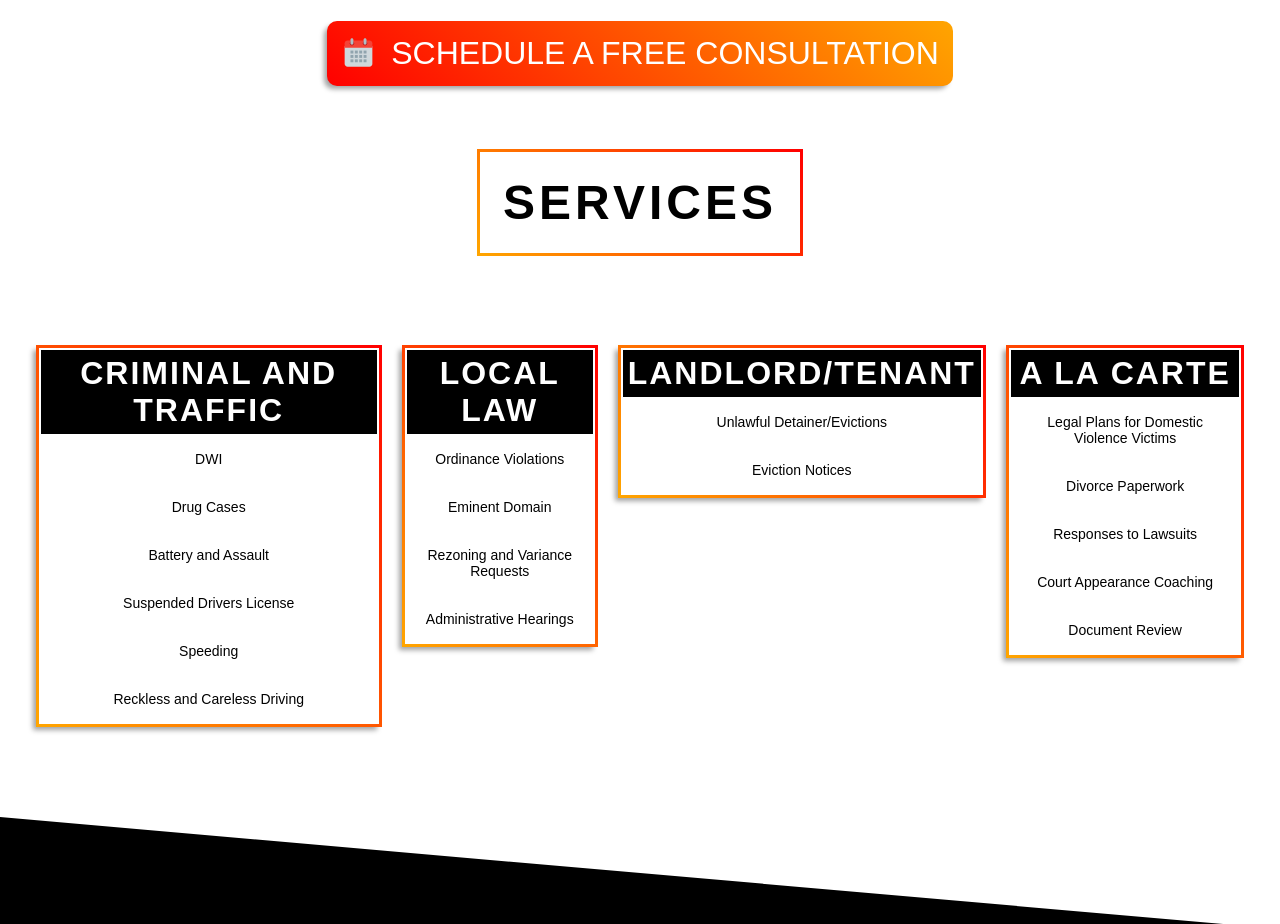
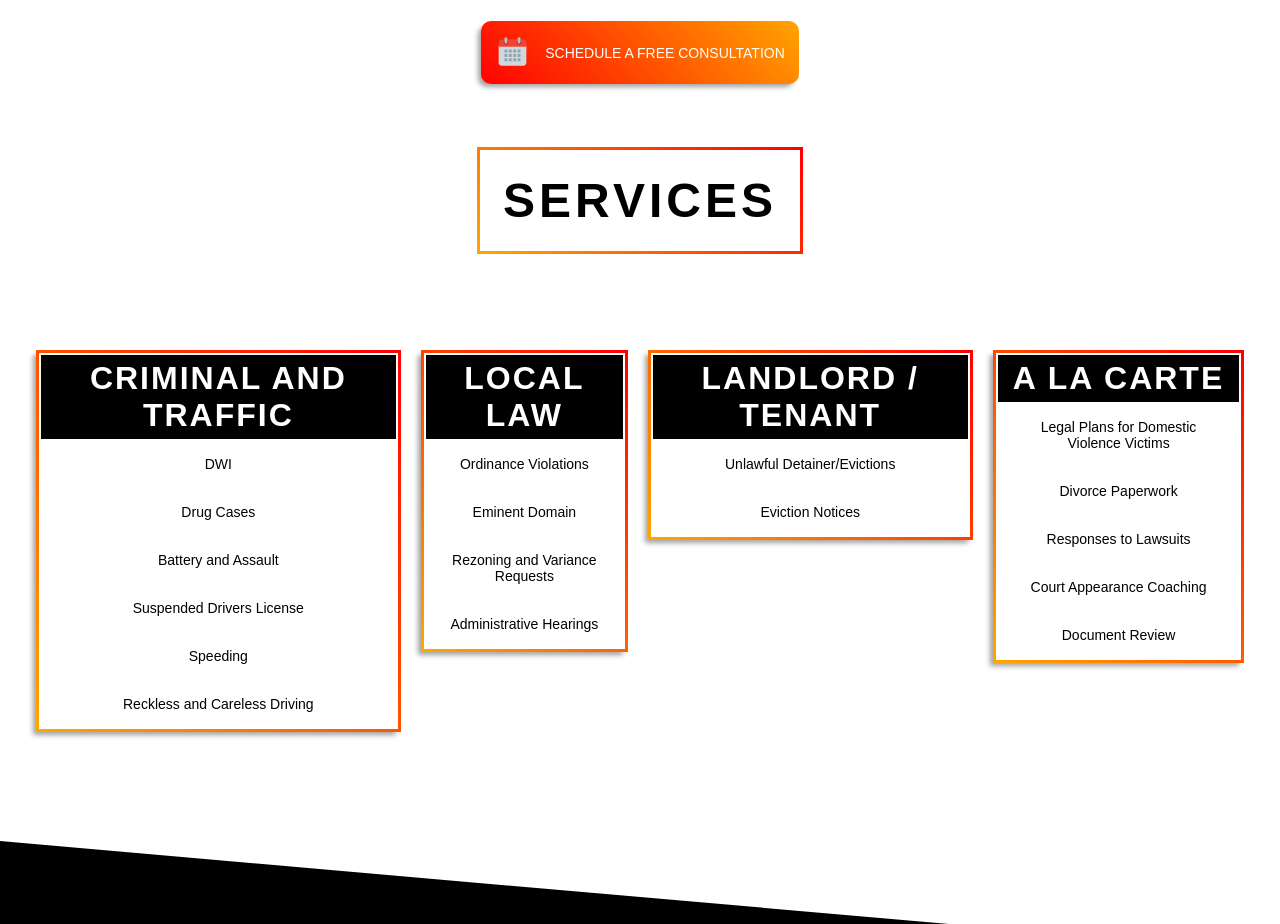
Before and after one commit to MattDeLaO/Sparkman-Law, a Gatsby site: page / in a window 1280 px wide. Shown: the part 802-1726 px from the top of the page. Built offline with nearby package versions, Linux system fonts and the light colour scheme; Gatsby itself is replaced by a stand-in of ours.

Commit message:
Added more styles

```diff
--- a/src/components/ScheduleConsultation.js
+++ b/src/components/ScheduleConsultation.js
@@ -15,8 +15,9 @@ const ScheduleConsultationWrapper = styled.a`
   color: white;
   background-clip: padding-box;
   padding: 10px;
-
   margin: 2%;
+  max-width: 75%;
+  text-align: center;
   text-transform: uppercase;
   :after {
     position: absolute;
@@ -30,13 +31,13 @@ const ScheduleConsultationWrapper = styled.a`
     border-radius: 10px;
   }
   @media screen and (min-width: 320px) {
-    font-size: 0.6em;
+    font-size: 10px;
   }
   @media screen and (min-width: 768px) {
-    font-size: 0.7em;
+    font-size: 12px;
   }
   @media screen and (min-width: 1224px) {
-    font-size: 1em;
+    font-size: 14px;
   }
   visibility: ${props => (props.isVisible ? "visible" : "hidden")};
   opacity: ${props => (props.isVisible ? 1 : 0)};
--- a/src/components/Section.js
+++ b/src/components/Section.js
@@ -40,9 +40,10 @@ const Content = styled.div`
   justify-content: space-evenly;
   padding-right: 2%;
   padding-left: 2%;
+  padding-top: 4%;
+  padding-bottom: 5%;
   color: ${props => (props.primary ? "black" : "white")};
   z-index: 10;
-  min-height: 60vh;
   visibility: ${props => (props.isVisible ? "visible" : "hidden")};
   opacity: ${props => (props.isVisible ? 1 : 0)};
   transition: opacity 1s ease-out;
--- a/src/components/StyledBackgroundSection.js
+++ b/src/components/StyledBackgroundSection.js
@@ -11,12 +11,16 @@ const Title = styled.div`
   justify-content: center;
   align-items: center;
   flex-direction: row;
-  width: 100%;
+  max-width: 95%;
+  margin-top: 2%;
+  margin-bottom: 2%;
   color: white;
   text-transform: uppercase;
   letter-spacing: 2px;
   text-align: center;
-  text-shadow: 1px 1px 1px black;
+  text-shadow: 3px 3px 3px black;
+  border-bottom: 1px solid;
+  border-image: linear-gradient(45deg, red, orange) 1;
   @media screen and (min-width: 320px) {
     font-size: 1.5em;
   }
--- a/src/components/Table.js
+++ b/src/components/Table.js
@@ -4,7 +4,7 @@ import styled from "styled-components"
 const TableWrapper = styled.table`
   border: 1px solid black;
   margin: 10px;
-  max-width: 90%;
+  max-width: 95%;
   color: black;
   border: 3px solid;
   border-image: linear-gradient(45deg, orange, red) 1;
--- a/src/pages/index.js
+++ b/src/pages/index.js
@@ -12,8 +12,6 @@ import {
 } from "../components/index.js"
 import { FcApproval } from "react-icons/fc"
 import { MdGavel } from "react-icons/md"
-
-
 
 const ServicesSection = styled.div`
   display: flex;
@@ -133,10 +131,33 @@ const Disclaimer = styled.p`
     font-size: 16px;
   }
 `
+const BackToTop = styled.a`
+  color: white;
+  border-bottom: 1px solid;
+  border-image: linear-gradient(45deg, orange, red) 1;
+  padding: 2%;
+  letter-spacing: 4px;
+  text-transform: uppercase;
+  display: flex;
+  justify-content: center;
+  align-items: center;
+  text-align: center;
+  text-decoration: none;
+  margin: 20px;
+  @media screen and (min-width: 320px) {
+    font-size: 8px;
+  }
+  @media screen and (min-width: 768px) {
+    font-size: 10px;
+  }
+  @media screen and (min-width: 1224px) {
+    font-size: 12px;
+  }
+`
 const IndexPage = () => {
   return (
     <MainLayout>
-      <Header />
+      <Header id="Top" />
       <StyledBackgroundSection />
       <ServicesSection id="Services">
         <ScheduleConsultation />
@@ -189,7 +210,7 @@ const IndexPage = () => {
             <Table>
               <tbody>
                 <tr>
-                  <th>Landlord/Tenant</th>
+                  <th>Landlord / Tenant</th>
                 </tr>
                 <tr>
                   <td>Unlawful Detainer/Evictions</td>
@@ -302,6 +323,7 @@ const IndexPage = () => {
             does not contain legal advice. Please do not act or refrain from
             acting based on anything you read on this site.
           </Disclaimer>
+          <BackToTop href="#Top">Back To Top</BackToTop>
         </Section>
       </BlackSection>
     </MainLayout>
```
